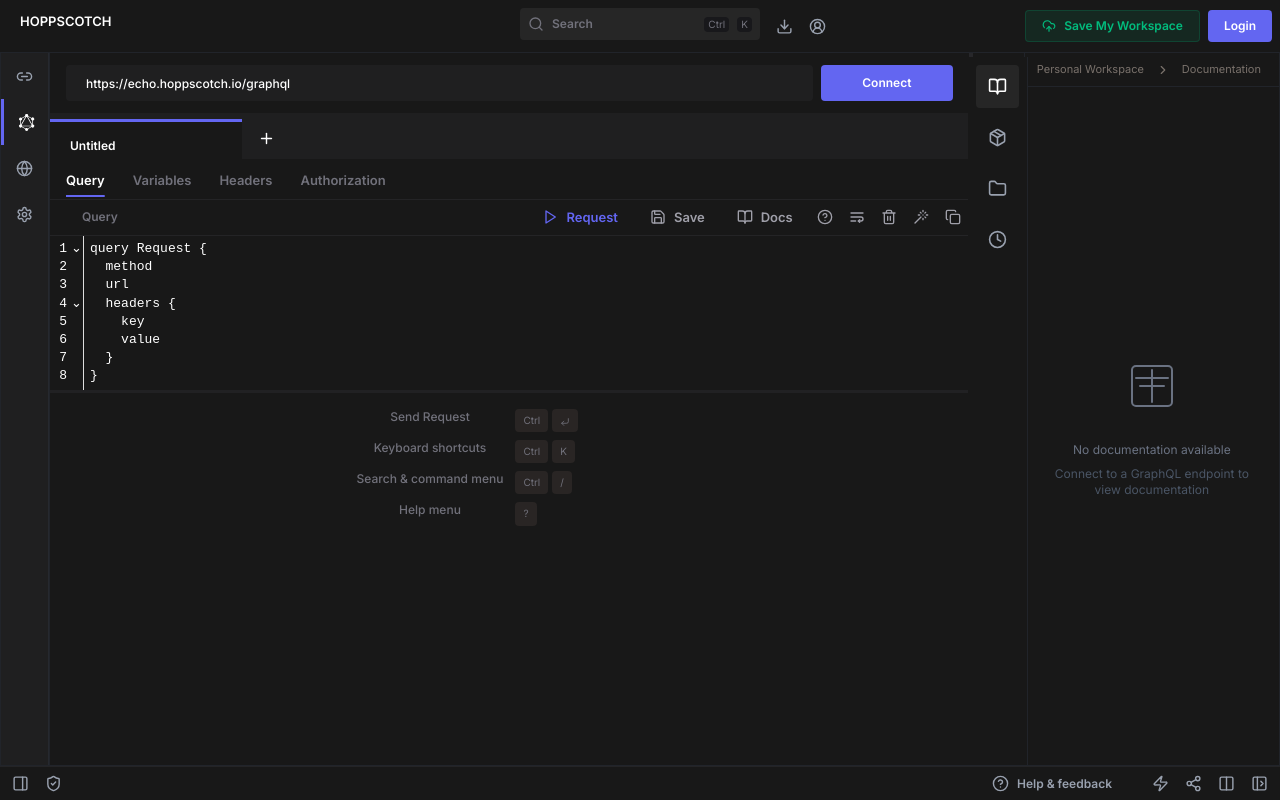
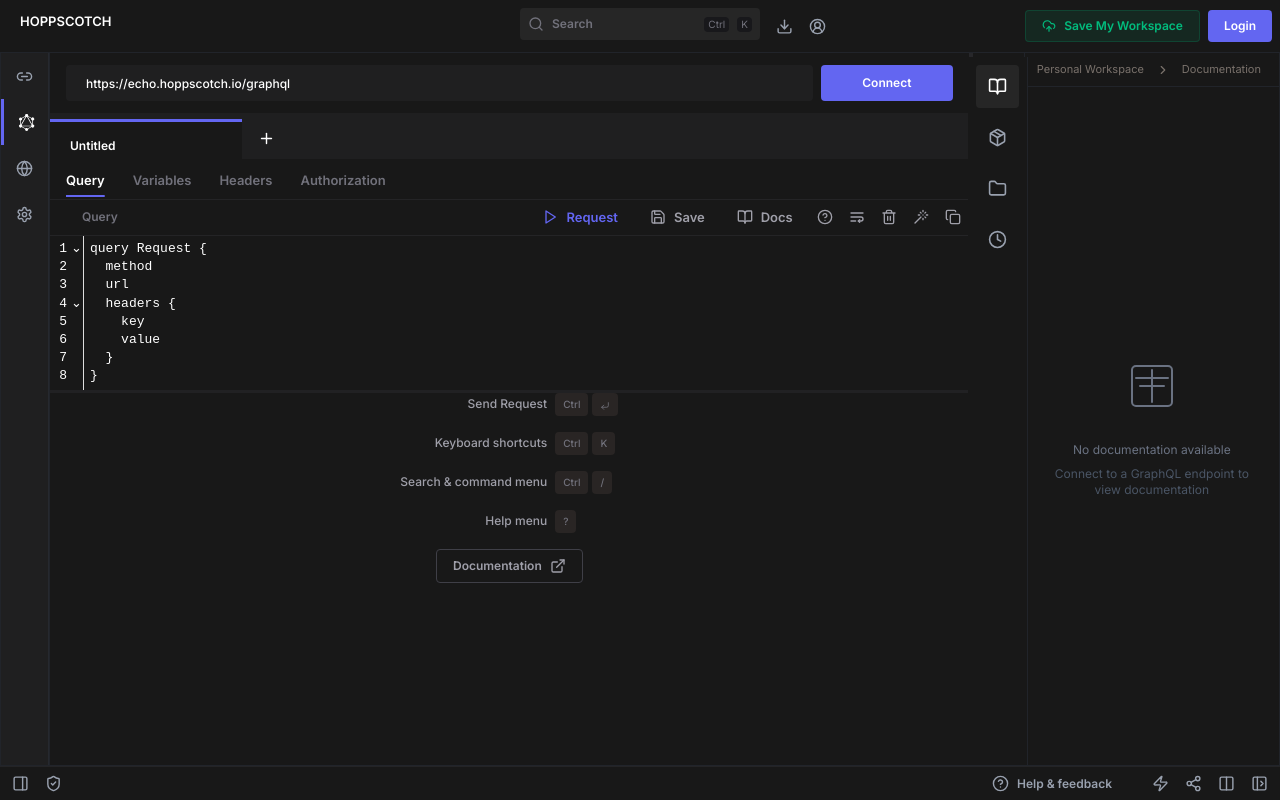
Before and after one commit to ShikharSingh-GitHub/HoppscotchTailwindJS, a React (Vite) app: page /graphql in a window 1280 px wide. Built offline with nearby package versions, Linux system fonts and the light colour scheme.

Commit message:
Fixed KeyBoard Shortcuts Component

```diff
--- /dev/null
+++ b/src/components/KeyboardShortcuts/KeyboardShortcuts.jsx
@@ -0,0 +1,75 @@
+import { CornerDownLeft, ExternalLink } from "lucide-react";
+
+const KeyboardShortcuts = ({
+  docUrl = "https://docs.hoppscotch.io/documentation",
+}) => {
+  return (
+    <div className="flex flex-col items-center justify-center text-zinc-400 flex-1">
+      {/* Keyboard Shortcuts - Two Column Layout */}
+      <div className="mb-4 flex space-x-2">
+        {/* Left Column - Text Labels (Right Aligned) */}
+        <div className="flex flex-col items-end space-y-4 text-right">
+          <span className="flex flex-1 items-center text-xs font-medium">
+            Send Request
+          </span>
+          <span className="flex flex-1 items-center text-xs font-medium">
+            Keyboard shortcuts
+          </span>
+          <span className="flex flex-1 items-center text-xs font-medium">
+            Search & command menu
+          </span>
+          <span className="flex flex-1 items-center text-xs font-medium">
+            Help menu
+          </span>
+        </div>
+
+        {/* Right Column - Keyboard Shortcuts (Left Aligned) */}
+        <div className="flex flex-col space-y-4">
+          <div className="flex space-x-1">
+            <span className="text-[10px] bg-stone-800 rounded px-2 py-1 text-zinc-500 font-medium">
+              Ctrl
+            </span>
+            <span className="text-[10px] bg-stone-800 rounded px-2 pt-2 text-zinc-500">
+              <CornerDownLeft size={10} />
+            </span>
+          </div>
+          <div className="flex space-x-1">
+            <span className="text-[10px] bg-stone-800 rounded px-2 py-1 text-zinc-500 font-medium">
+              Ctrl
+            </span>
+            <span className="text-[10px] bg-stone-800 rounded px-2 py-1 text-zinc-500 font-medium">
+              K
+            </span>
+          </div>
+          <div className="flex space-x-1">
+            <span className="text-[10px] bg-stone-800 rounded px-2 py-1 text-zinc-500 font-medium">
+              Ctrl
+            </span>
+            <span className="text-[10px] bg-stone-800 rounded px-2 py-1 text-zinc-500 font-medium">
+              /
+            </span>
+          </div>
+          <div className="flex space-x-1">
+            <span className="text-[10px] bg-stone-800 rounded px-2 py-1 text-zinc-500 font-medium">
+              ?
+            </span>
+          </div>
+        </div>
+      </div>
+
+      {/* Documentation Button */}
+      <a
+        href={docUrl}
+        target="_blank"
+        rel="noopener noreferrer"
+        className="inline-flex items-center justify-center font-semibold transition whitespace-nowrap focus:outline-none text-zinc-400 hover:text-zinc-300 focus-visible:text-zinc-300 rounded px-4 py-2 flex-row-reverse border border-zinc-700 hover:border-zinc-600 focus-visible:border-zinc-600 text-xs">
+        <span className="inline-flex items-center justify-center whitespace-nowrap flex-row-reverse">
+          <ExternalLink size={16} className="ml-2" />
+          <div className="truncate max-w-[16rem]">Documentation</div>
+        </span>
+      </a>
+    </div>
+  );
+};
+
+export default KeyboardShortcuts;
--- a/src/components/LeftPanel/Response.jsx
+++ b/src/components/LeftPanel/Response.jsx
@@ -1,16 +1,8 @@
-import {
-  Copy,
-  CornerDownLeft,
-  Download,
-  Ellipsis,
-  ExternalLink,
-  Filter,
-  Save,
-  WrapText,
-} from "lucide-react";
+import { Copy, Download, Ellipsis, Filter, Save, WrapText } from "lucide-react";
 import { useState } from "react";
 import useRequestStore from "../../store/store";
 import IconButton from "../IconButton/IconButton";
+import KeyboardShortcuts from "../KeyboardShortcuts/KeyboardShortcuts";
 
 const Response = () => {
   const responseHeader = [
@@ -169,71 +161,7 @@
           </div>
         </div>
       ) : (
-        <div className="flex flex-col items-center justify-center text-zinc-400 flex-1">
-          {/* Keyboard Shortcuts - Two Column Layout */}
-          <div className="mb-4 flex space-x-2">
-            {/* Left Column - Text Labels (Right Aligned) */}
-            <div className="flex flex-col items-end space-y-4 text-right">
-              <span className="flex flex-1 items-center text-xs font-medium">
-                Send Request
-              </span>
-              <span className="flex flex-1 items-center text-xs font-medium">
-                Keyboard shortcuts
-              </span>
-              <span className="flex flex-1 items-center text-xs font-medium">
-                Search & command menu
-              </span>
-              <span className="flex flex-1 items-center text-xs font-medium">
-                Help menu
-              </span>
-            </div>
-
-            {/* Right Column - Keyboard Shortcuts (Left Aligned) */}
-            <div className="flex flex-col space-y-4">
-              <div className="flex space-x-1">
-                <span className="text-[10px] bg-stone-800 rounded px-2 py-1 text-zinc-500 font-medium">
-                  Ctrl
-                </span>
-                <span className="text-[10px] bg-stone-800 rounded px-2 pt-2 text-zinc-500">
-                  <CornerDownLeft size={10} />
-                </span>
-              </div>
-              <div className="flex space-x-1">
-                <span className="text-[10px] bg-stone-800 rounded px-2 py-1 text-zinc-500 font-medium">
-                  Ctrl
-                </span>
-                <span className="text-[10px] bg-stone-800 rounded px-2 py-1 text-zinc-500 font-medium">
-                  K
-                </span>
-              </div>
-              <div className="flex space-x-1">
-                <span className="text-[10px] bg-stone-800 rounded px-2 py-1 text-zinc-500 font-medium">
-                  Ctrl
-                </span>
-                <span className="text-[10px] bg-stone-800 rounded px-2 py-1 text-zinc-500 font-medium">
-                  /
-                </span>
-              </div>
-              <div className="flex space-x-1">
-                <span className="text-[10px] bg-stone-800 rounded px-2 py-1 text-zinc-500 font-medium">
-                  ?
-                </span>
-              </div>
-            </div>
-          </div>
-
-          {/* Documentation Button */}
-          <a
-            href="https://docs.hoppscotch.io/documentation/features/rest-api-testing#response"
-            target="_blank"
-            rel="noopener noreferrer"
-            className="inline-flex items-center justify-center font-semibold transition whitespace-nowrap focus:outline-none text-zinc-400 hover:text-zinc-300 focus-visible:text-zinc-300 rounded px-4 py-2 flex-row-reverse border border-zinc-700 hover:border-zinc-600 focus-visible:border-zinc-600 text-xs">
-            <span className="inline-flex items-center justify-center whitespace-nowrap flex-row-reverse">
-              <ExternalLink size={16} className="ml-2" />
-              <div className="truncate max-w-[16rem]">Documentation</div>
-            </span>
-          </a>
-        </div>
+        <KeyboardShortcuts docUrl="https://docs.hoppscotch.io/documentation/features/rest-api-testing#response" />
       )}
     </>
   );
--- a/src/pages/GraphQLPanel.jsx
+++ b/src/pages/GraphQLPanel.jsx
@@ -6,6 +6,7 @@
   BookOpen,
   ChevronDown,
   CornerDownLeft,
+  ExternalLink,
   Eye,
   Layers,
   Plus,
@@ -13,6 +14,7 @@
   X,
 } from "lucide-react";
 import { useEffect, useRef, useState } from "react";
+import KeyboardShortcuts from "../components/KeyboardShortcuts/KeyboardShortcuts";
 import QueryParameterComponent from "../components/LeftPanel/QueryParameter";
 import GraphQLRightPanel from "../components/RightPanel/GraphQLRightPanel";
 import useRequestStore from "../store/store";
@@ -25,7 +27,8 @@
   const MIN_WIDTH = 25;
   const MAX_WIDTH = 75;
 
-  const startResizing = () => {
+  const startResizing = (e) => {
+    e.preventDefault(); // Add this to prevent default behavior
     isResizing.current = true;
     document.addEventListener("mousemove", handleResize);
     document.addEventListener("mouseup", stopResizing);
@@ -565,58 +568,12 @@
           {tap === "Headers" && <QueryParameterComponent />}
         </div>
         <div className="hover:h-[10px] h-[3px] bg-zinc-800/60 cursor-row-resize hover:bg-btn-hover transition-colors"></div>
-        <div className="flex justify-center mt-4">
-          <div className="grid grid-cols-2 gap-x-3 space-y-2">
-            <p className="text-center text-zinc-500 text-xs font-medium">
-              Send Request
-            </p>
-            <div className="flex space-x-1">
-              <p className="text-[10px] bg-stone-800 rounded px-2 py-1 text-zinc-500">
-                Ctrl
-              </p>
-              <p className="text-[10px] bg-stone-800 rounded px-2 pt-2 text-zinc-500">
-                <CornerDownLeft size={10} />
-              </p>
-            </div>
-
-            <p className="text-center text-zinc-500 text-xs font-medium">
-              Keyboard shortcuts
-            </p>
-            <div className="flex space-x-1">
-              <p className="text-[10px] bg-stone-800 rounded px-2 py-1 text-zinc-500">
-                Ctrl
-              </p>
-              <p className="text-[10px] bg-stone-800 rounded px-2 py-1 text-zinc-500">
-                K
-              </p>
-            </div>
-
-            <p className="text-center text-zinc-500 text-xs font-medium">
-              Search & command menu
-            </p>
-            <div className="flex space-x-1">
-              <p className="text-[10px] bg-stone-800 rounded px-2 py-1 text-zinc-500">
-                Ctrl
-              </p>
-              <p className="text-[10px] bg-stone-800 rounded px-2 py-1 text-zinc-500">
-                /
-              </p>
-            </div>
-
-            <p className="text-center text-zinc-500 text-xs font-medium">
-              Help menu
-            </p>
-            <div className="flex space-x-1">
-              <p className="text-[10px] bg-stone-800 rounded px-2 py-1 text-zinc-500">
-                ?
-              </p>
-            </div>
-          </div>
-        </div>
+        <KeyboardShortcuts docUrl="https://docs.hoppscotch.io/documentation/features/graphql-api-testing" />
       </div>
       <div
         onMouseDown={startResizing}
         style={{ width: 4, cursor: "col-resize", background: "#27272a" }}
+        className="hover:bg-btn-hover transition-colors"
       />
       <div style={{ width: `${100 - leftWidth}%` }}>
         <GraphQLRightPanel />
--- a/src/pages/RealTimePanel.jsx
+++ b/src/pages/RealTimePanel.jsx
@@ -5,6 +5,7 @@
 import {
   ChevronDown,
   CornerDownLeft,
+  ExternalLink,
   Eye,
   GripVertical,
   Layers,
@@ -13,6 +14,7 @@
   X,
 } from "lucide-react";
 import { useEffect, useRef, useState } from "react";
+import KeyboardShortcuts from "../components/KeyboardShortcuts/KeyboardShortcuts";
 import QueryParameterComponent from "../components/LeftPanel/QueryParameter";
 import useRequestStore from "../store/store";
 
@@ -523,54 +525,7 @@
       </div>
 
       <div class="hover:h-[10px] h-[3px] bg-zinc-800/60 cursor-row-resize hover:bg-btn-hover transition-colors"></div>
-      <div className="flex justify-center mt-4">
-        <div className="grid grid-cols-2 gap-x-3 space-y-2">
-          <p className="text-center text-zinc-500 text-xs font-medium">
-            Send Request
-          </p>
-          <div className="flex space-x-1">
-            <p className="text-[10px] bg-stone-800 rounded px-2 py-1 text-zinc-500">
-              Ctrl
-            </p>
-            <p className="text-[10px] bg-stone-800 rounded px-2 pt-2 text-zinc-500">
-              <CornerDownLeft size={10} />
-            </p>
-          </div>
-
-          <p className="text-center text-zinc-500 text-xs font-medium">
-            Keyboard shortcuts
-          </p>
-          <div className="flex space-x-1">
-            <p className="text-[10px] bg-stone-800 rounded px-2 py-1 text-zinc-500">
-              Ctrl
-            </p>
-            <p className="text-[10px] bg-stone-800 rounded px-2 py-1 text-zinc-500">
-              K
-            </p>
-          </div>
-
-          <p className="text-center text-zinc-500 text-xs font-medium">
-            Search & command menu
-          </p>
-          <div className="flex space-x-1">
-            <p className="text-[10px] bg-stone-800 rounded px-2 py-1 text-zinc-500">
-              Ctrl
-            </p>
-            <p className="text-[10px] bg-stone-800 rounded px-2 py-1 text-zinc-500">
-              /
-            </p>
-          </div>
-
-          <p className="text-center text-zinc-500 text-xs font-medium">
-            Help menu
-          </p>
-          <div className="flex space-x-1">
-            <p className="text-[10px] bg-stone-800 rounded px-2 py-1 text-zinc-500">
-              ?
-            </p>
-          </div>
-        </div>
-      </div>
+      <KeyboardShortcuts docUrl="https://docs.hoppscotch.io/documentation/features/realtime-api-testing" />
     </div>
   );
 }
```
